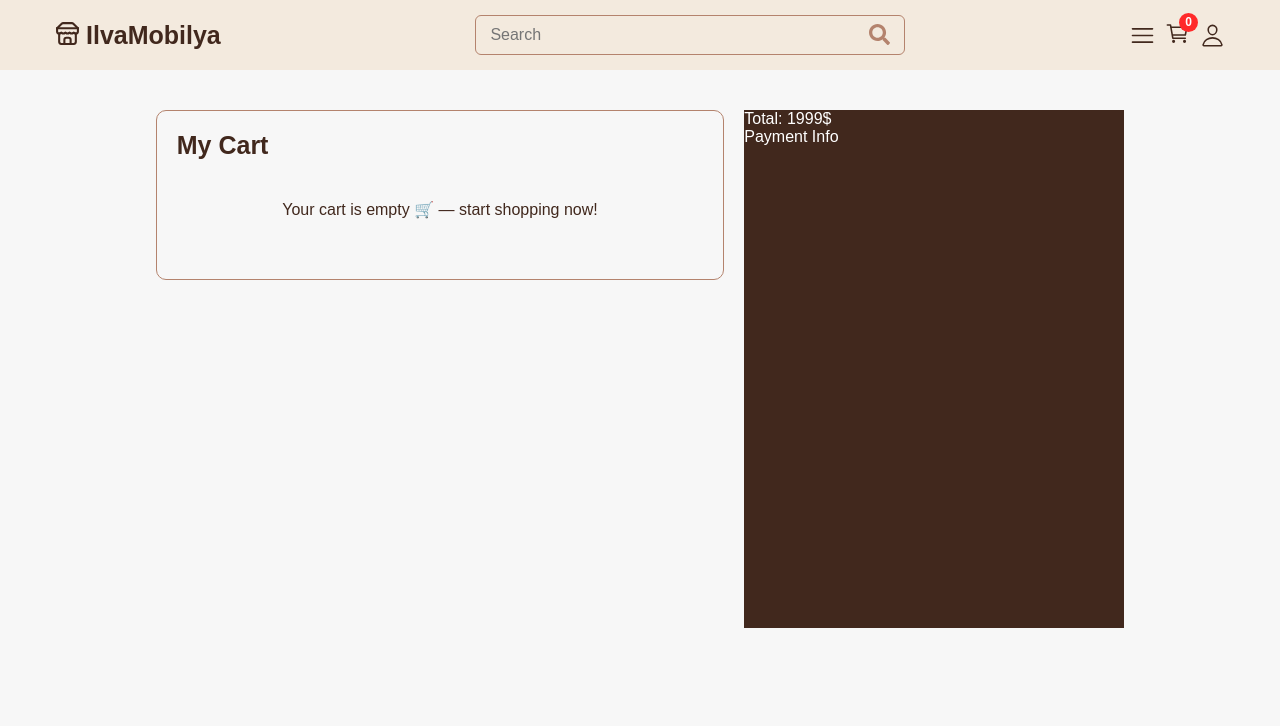
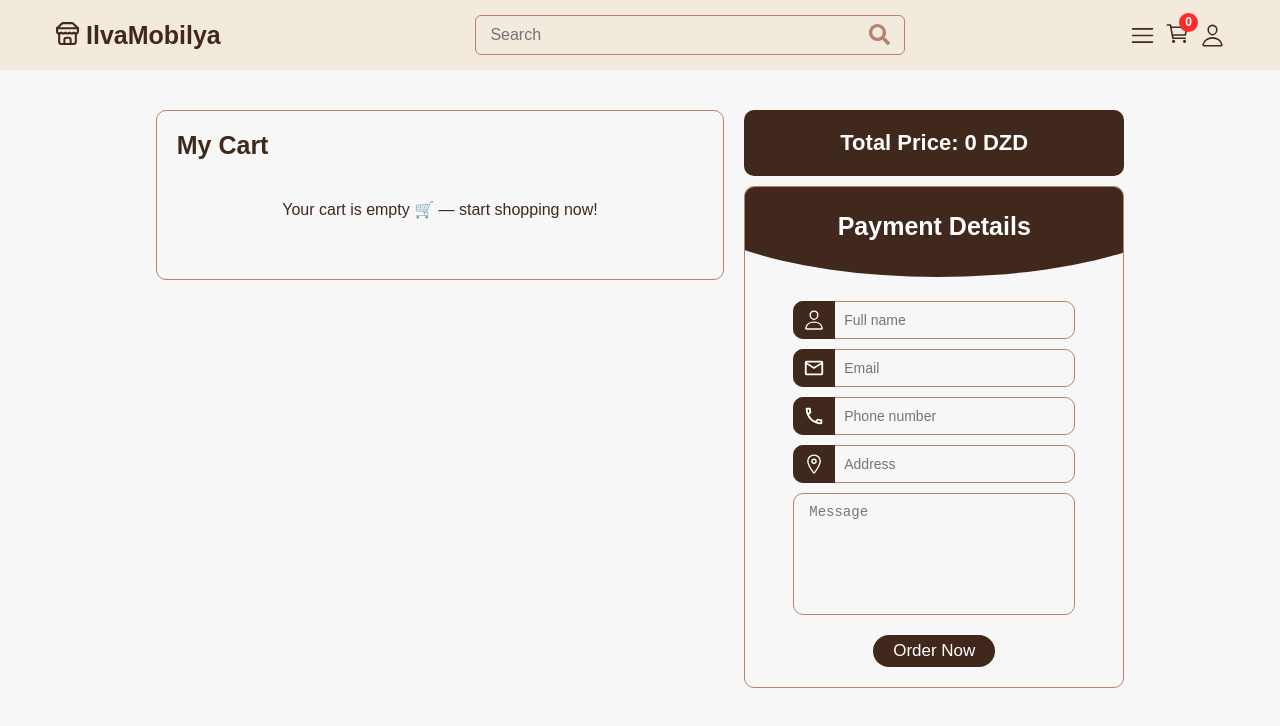
Before and after one commit to AdamKhelladi/ilvamobilya-store, a React (Create React App) app: page /cart in a window 1280 px wide. Shown: the top 726 px of the page. Built offline with nearby package versions, Linux system fonts and the light colour scheme.

Commit message:
Add Styles to payment card

```diff
--- a/src/components/Cart/Cart.css
+++ b/src/components/Cart/Cart.css
@@ -155,11 +155,165 @@
 }
 
 .cart-container .cart-right {
-  background-color: var(--text-primary);
-  color: #fff;
   width: 380px;
 }
 
+.cart-container .cart-right .total-price {
+  text-align: center;
+  padding: 20px;
+  background-color: var(--text-primary);
+  color: #fff;
+  font-size: 22px;
+  font-weight: 600;
+  border-radius: 10px;
+  margin-bottom: 10px;
+}
+
 .cart-container .cart-right .payment-info {
+  position: relative;
   height: 500px;
+  border: 1px solid var(--border-color);
+  color: #fff;
+  border-radius: 10px;
+  overflow: hidden;
 }
+.cart-container .cart-right .payment-info::after {
+  content: "";
+  position: absolute;
+  top: -110px;
+  left: 0;
+  width: 150%;
+  transform: translateX(-16%);
+  height: 200px;
+  background-color: var(--text-primary);
+  border-radius: 50%;
+}
+
+.cart-container .cart-right .payment-info h3 {
+  position: relative;
+  font-size: 25px;
+  font-weight: 700;
+  text-align: center;
+  z-index: 99;
+}
+
+.client-infos .form {
+  display: flex;
+  align-items: center;
+  flex-direction: column;
+  gap: 10px;
+  margin-top: 60px;
+}
+
+.client-infos .form > div {
+  position: relative;
+}
+
+.client-infos .form > div .icon {
+  position: absolute;
+  left: 0;
+  top: 0;
+  background: var(--text-primary);
+  height: 100%;
+  font-size: 22px;
+  padding: 0 10px;
+  border-bottom-left-radius: 10px;
+  border-top-left-radius: 10px;
+}
+
+.client-infos .form input {
+  padding: 10px 15px 10px 50px;
+  border: 1px solid var(--border-color);
+  background-color: var(--bg-primary);
+  color: var(--text-primary);
+  outline: none;
+  border-radius: 10px;
+  width: 215px;
+  font-size: 14px;
+  transition: 0.3s;
+}
+.client-infos .form input:hover,
+.client-infos .form input:focus {
+  border: 1px solid var(--text-primary);
+}
+
+.client-infos .form textarea {
+  resize: none;
+  padding: 10px 15px;
+  border: 1px solid var(--border-color);
+  background-color: var(--bg-primary);
+  color: var(--text-primary);
+  outline: none;
+  border-radius: 10px;
+  width: 250px;
+  height: 100px;
+  font-size: 14px;
+  transition: 0.3s;
+}
+.client-infos .form textarea:hover,
+.client-infos .form textarea:focus {
+  border: 1px solid var(--text-primary);
+}
+
+.client-infos .form-btn {
+  border: none;
+  outline: none;
+  padding: 6px 20px;
+  border-radius: 24px;
+  background-color: var(--text-primary);
+  color: #fff;
+  font-size: 17px;
+  font-weight: 500;
+  cursor: pointer;
+  transition: 0.3s;
+  margin: 10px auto 0;
+  display: block;
+}
+.client-infos .form-btn:hover {
+  transform: translateY(3px);
+}
+
+@media (max-width: 992px) {
+  .cart-container {
+    align-items: center;
+    gap: 30px;
+    flex-direction: column;
+  }
+  .cart-container .cart-left {
+    width: 95%;
+    max-width: 400px;
+    padding: 15px 10px;
+  }
+  .cart-container .cart-left .coupon input {
+    width: 90%;
+    margin-right: 0;
+  }
+  .cart-container .cart-left .coupon button {
+    width: 100%;
+    margin-top: 7px;
+  }
+  .cart-container .cart-right {
+    width: 100%;
+    max-width: 420px;
+  }
+}
+
+@media (max-width: 450px) {
+  .cart-container
+    .cart-left
+    .cart-products
+    .cart-item
+    .item-content
+    .item-category {
+    font-size: 15px;
+  }
+  .cart-container .cart-left .cart-products .cart-item h3 {
+    font-size: 20px;
+  }
+  .cart-container .cart-left .cart-products .cart-item p {
+    font-size: 20px;
+  }
+  .cart-container .cart-left .cart-products .cart-item img {
+    width: 120px;
+  }
+}
--- a/src/components/Cart/Cart.jsx
+++ b/src/components/Cart/Cart.jsx
@@ -1,7 +1,24 @@
+import { useEffect, useState } from "react";
 import "./Cart.css";
 import { IoMdClose } from "react-icons/io";
 
+import { IoPersonOutline } from "react-icons/io5";
+import { MdOutlineMail } from "react-icons/md";
+import { MdOutlinePhone } from "react-icons/md";
+import { IoLocationOutline } from "react-icons/io5";
+
 export default function Cart({ cartItems, deleteItem }) {
+  const [totalPrice, setTotalPrice] = useState(0);
+
+  useEffect(() => {
+    let total = cartItems.reduce((acc, item) => {
+      let clearPrice = item.price.replace(/[^0-9.]/g, "");
+      return acc + parseInt(clearPrice);
+    }, 0);
+
+    setTotalPrice(total);
+  }, [cartItems]);
+
   return (
     <div className="container">
       <div className="cart-container">
@@ -44,9 +61,98 @@ export default function Cart({ cartItems, deleteItem }) {
         </div>
         <div className="cart-right">
           <div className="total-price">
-            Total: <span>1999</span>$
+            Total Price: <span>{totalPrice}</span> DZD
           </div>
-          <div className="payment-info">Payment Info</div>
+          <div className="payment-info">
+            <h3>Payment Details</h3>
+
+            <div className="client-infos">
+              <form className="form" action="" method="POST">
+                <div>
+                  <IoPersonOutline className="icon" />
+                  <input
+                    type="text"
+                    name="name"
+                    placeholder="Full name"
+                    // value={formData.name}
+                    // onChange={handleChange}
+                    required
+                  />
+                </div>
+
+                <div>
+                  <MdOutlineMail className="icon" />
+                  <input
+                    type="email"
+                    name="email"
+                    placeholder="Email"
+                    // value={formData.email}
+                    // onChange={handleChange}
+                    required
+                  />
+                </div>
+
+                <div>
+                  <MdOutlinePhone className="icon" />
+                  <input
+                    type="tel"
+                    name="phone"
+                    placeholder="Phone number"
+                    // value={formData.phone}
+                    // onChange={handleChange}
+                    required
+                  />
+                </div>
+
+                <div>
+                  <IoLocationOutline className="icon" />
+                  <input
+                    type="text"
+                    name="address"
+                    placeholder="Address"
+                    // value={formData.address}
+                    // onChange={handleChange}
+                  />
+                </div>
+
+                <textarea
+                  name="message"
+                  placeholder="Message"
+                  // onChange={handleChange}
+                />
+
+                {/* {cartItems.map((item, index) => (
+                  <div key={index}>
+                    <input
+                      type="hidden"
+                      name={`product_${index + 1}_name`}
+                      value={item.name}
+                    />
+                    <input
+                      type="hidden"
+                      name={`product_${index + 1}_price`}
+                      value={item.price}
+                    />
+                  </div>
+                ))} */}
+
+                <input
+                  type="hidden"
+                  name="total_price"
+                  value={`${totalPrice}$`}
+                />
+
+                <button
+                  type="submit"
+                  className="form-btn"
+                  // disabled={!isFormValid}
+                  // onClick={handleSubmitBtn}
+                >
+                  Order Now
+                </button>
+              </form>
+            </div>
+          </div>
         </div>
       </div>
     </div>
```
